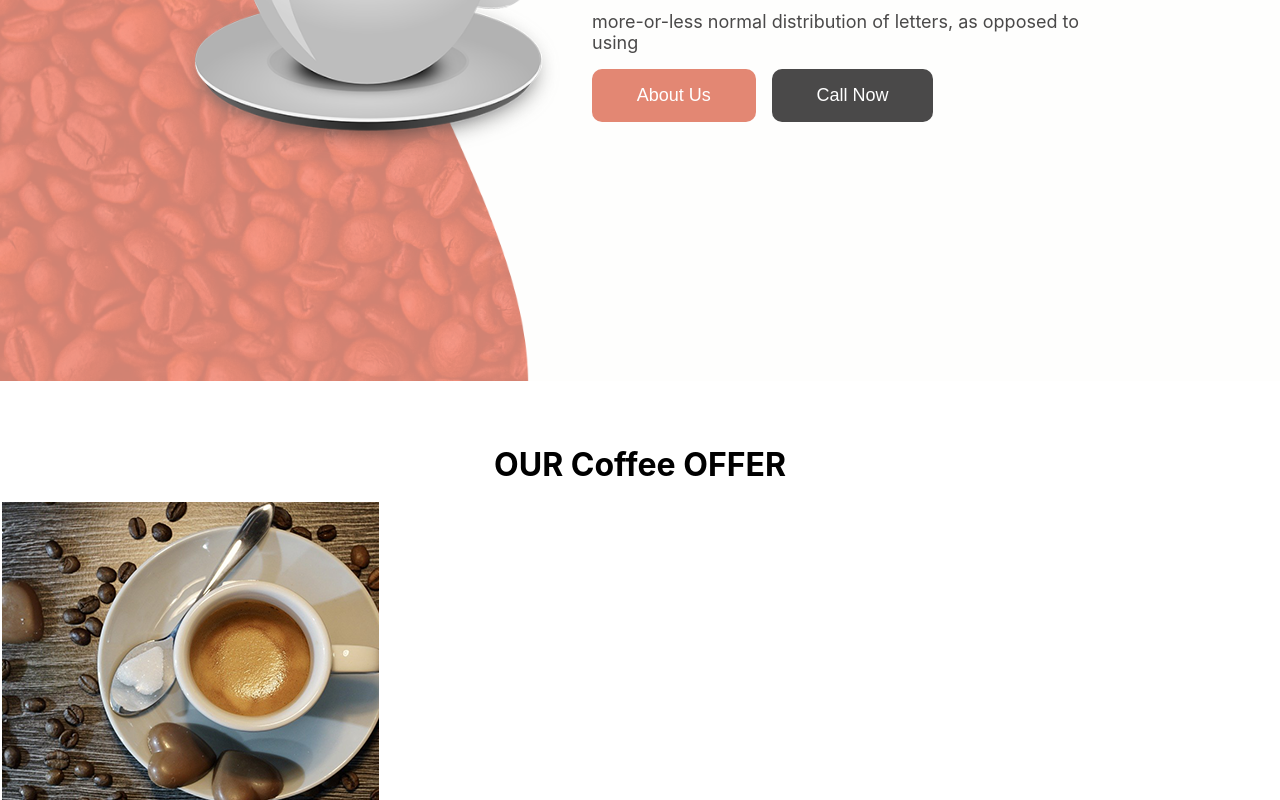
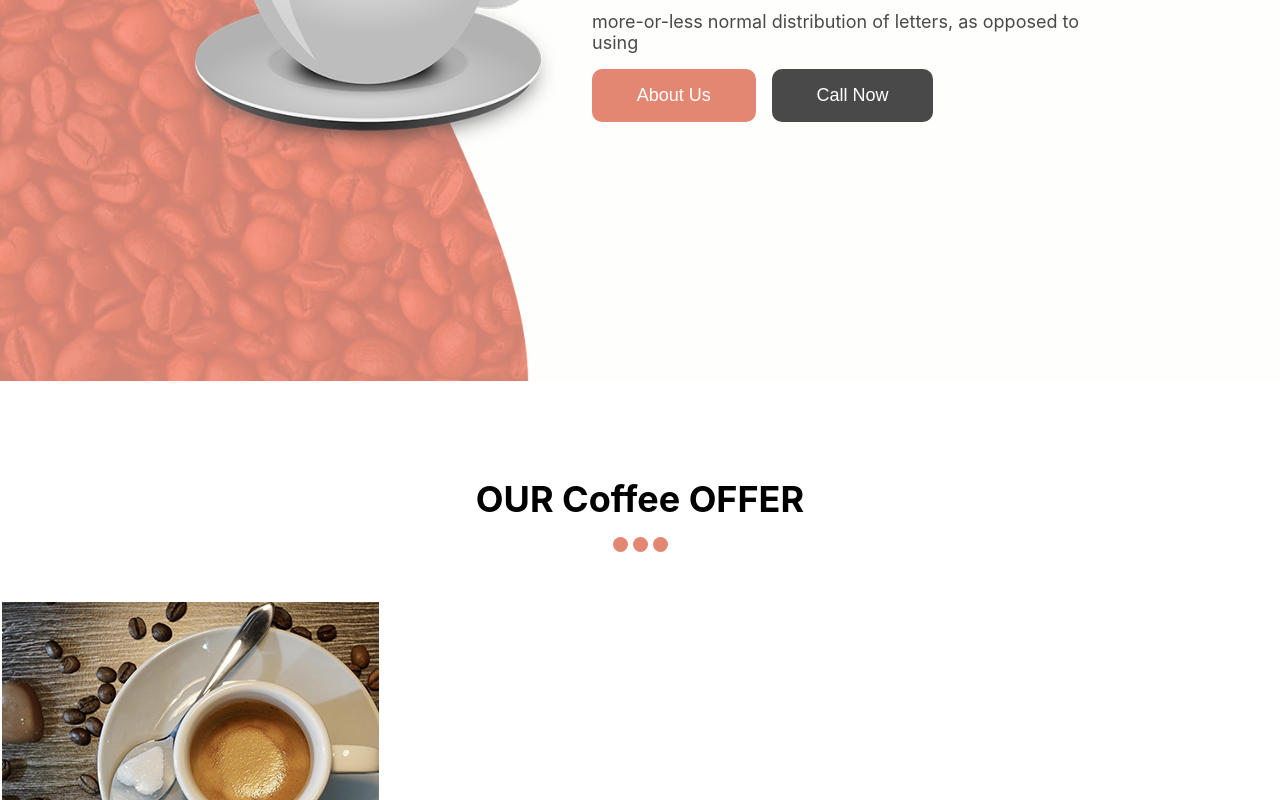
Before and after one commit to Mrymindigo/coffeeShop-app, a React (Create React App) app: page / in a window 1280 px wide. Shown: the part 419-1219 px from the top of the page. Built offline with nearby package versions, Linux system fonts and the light colour scheme.

Commit message:
porduct title component is complate

```diff
--- a/src/Header/ProductTitle.css
+++ b/src/Header/ProductTitle.css
@@ -1,6 +1,24 @@
-
-.productTitle{
+.productTitle {
     display: flex;
     justify-content: center;
-    padding: 4rem 0 1rem 0;
+    align-items: center;
+    padding: 6rem 0 1rem 0;
+    font-size: 18px;
+    font-weight: 700;
+    text-transform: capitalize;
+    flex-direction: column;
 }
+
+.dotIcon{
+    display: flex;
+    gap: 5px;
+    padding: 1rem 0 2rem 0;
+}
+.dotIcon span {
+    display: flex;
+    padding: 5px;
+    background-color: rgb(227, 135, 115);
+    border-radius: 50%;
+    width: 15px;
+    height: 15px;
+}
--- a/src/Header/ProductTitle.js
+++ b/src/Header/ProductTitle.js
@@ -6,6 +6,11 @@ export default function ProductTitle() {
     return (
         <div className="productTitle">
             <h1>OUR Coffee OFFER</h1>
+            <div className="dotIcon">
+               <span></span>
+               <span></span>
+               <span></span>
+            </div>
         </div>
     )
 }
```
